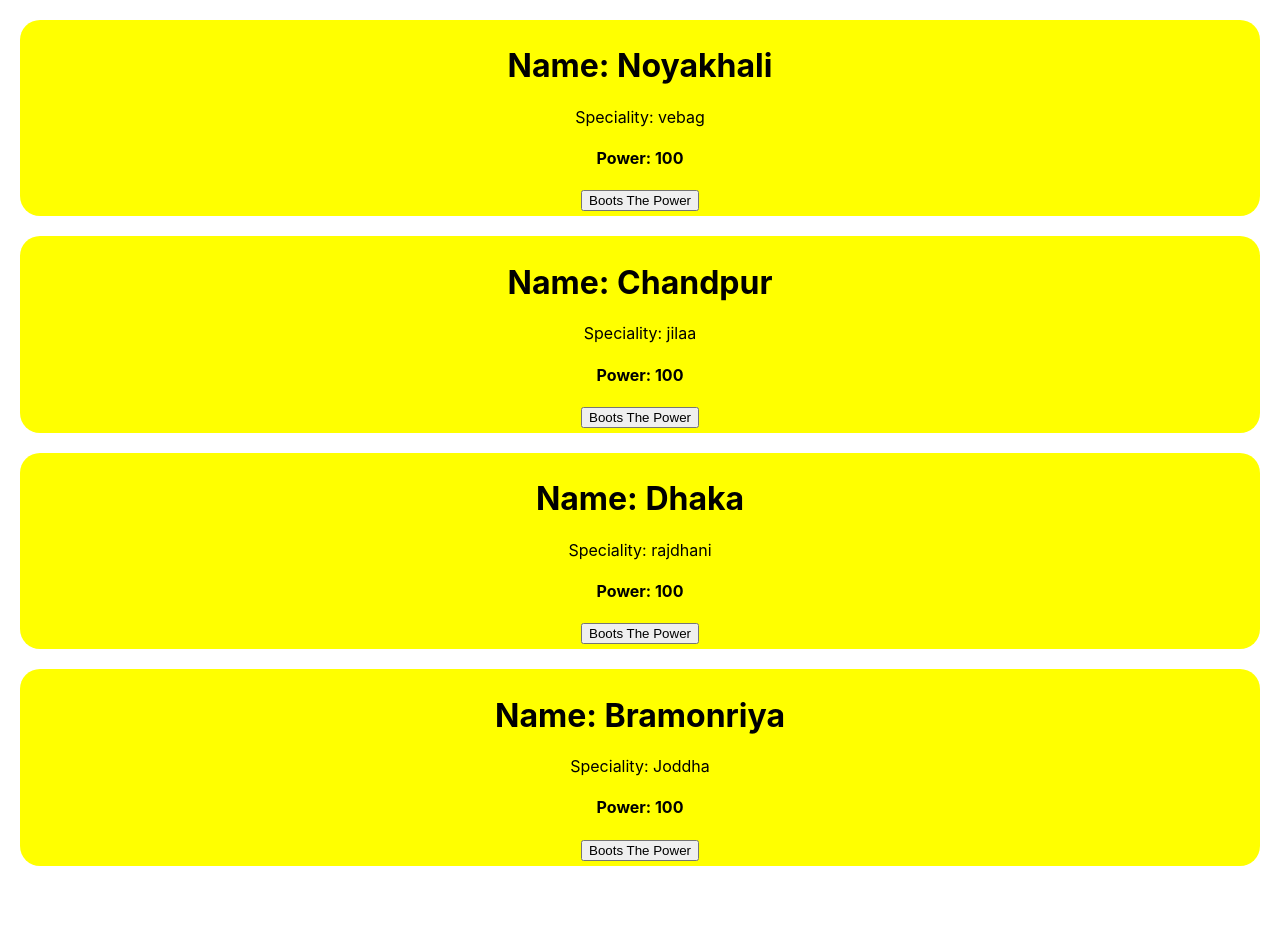
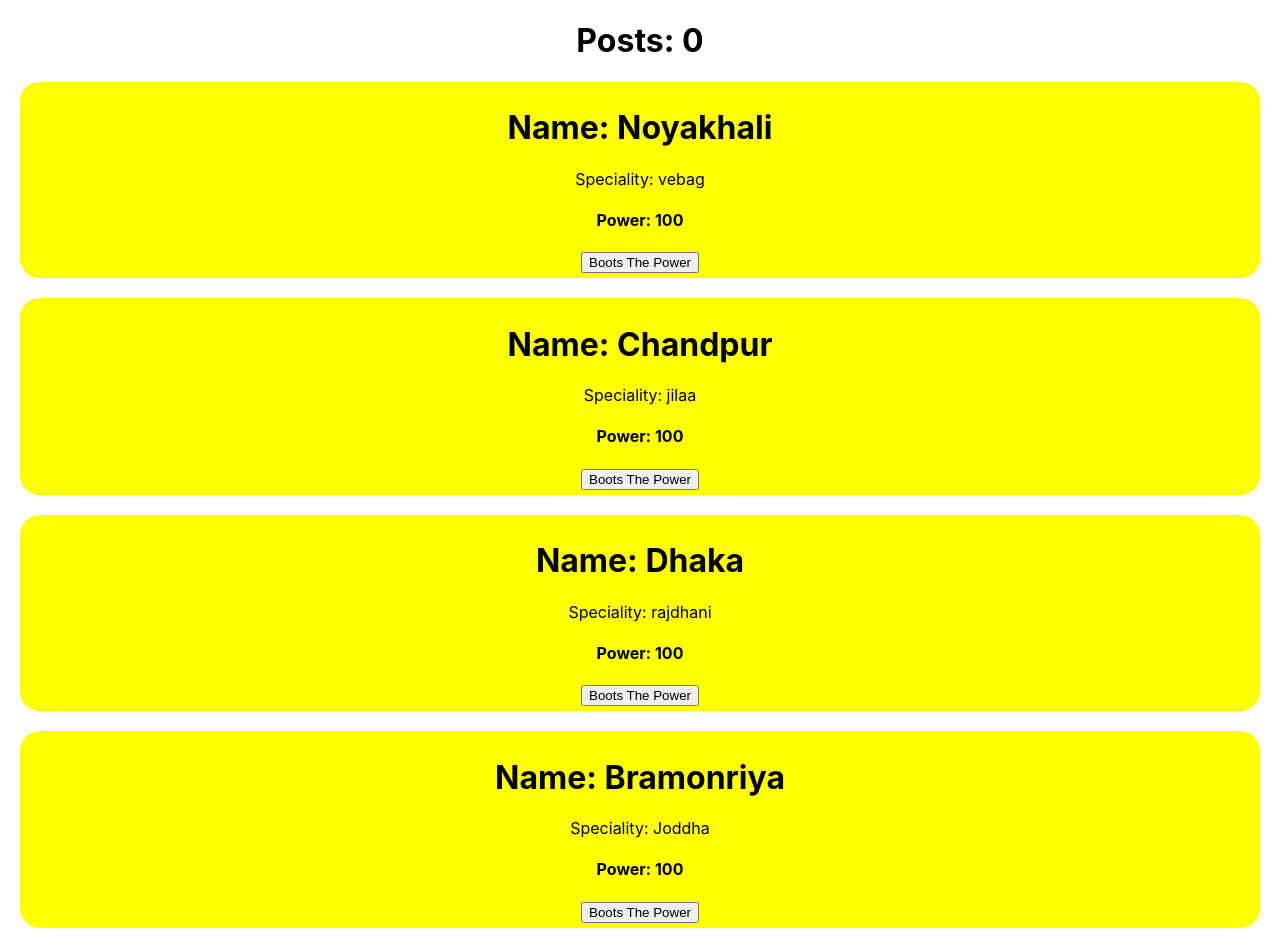
Before and after one commit to rasel497/reactjs-core-concepts-recup, a React (Create React App) app: page / in a window 1280 px wide. Before the commit the page ends 886 px from the top, so only its background shows below. Built offline with nearby package versions, Linux system fonts and the light colour scheme; no server answers.

Commit message:
Load data length using the useEffect

```diff
--- a/src/App.js
+++ b/src/App.js
@@ -1,10 +1,11 @@
 import logo from './logo.svg';
 import './App.css';
-import { useState } from 'react';
+import { useEffect, useState } from 'react';
 
 function App() {
   return (
     <div className="App">
+      <LoadPosts></LoadPosts>
       <District name="Noyakhali" speciality="vebag"></District>
       <District name="Chandpur" speciality="jilaa"></District>
       <District name="Dhaka" speciality="rajdhani"></District>
@@ -13,6 +14,24 @@ function App() {
   );
 }
 
+// 01---expmple:
+function LoadPosts() {
+  const [posts, setPosts] = useState([]);
+
+  useEffect(() => {
+    fetch('https://jsonplaceholder.typicode.com/posts')
+      .then(res => res.json())
+      .then(data => setPosts(data));
+  }, [])
+
+  return (
+    <div>
+      <h1>Posts: {posts.length}</h1>
+    </div>
+  )
+}
+
+// 01---expmple:
 // using css style in variable
 const districtStyle = {
   backgroundColor: 'yellow',
@@ -29,7 +48,7 @@ function District(props) {
   const bootsPower = () => {
     const newPower = power - 10;
     if (newPower < 10) {
-      return alert('Recharge you phone');
+      return alert('Battery is low! Recharge you phone.');
     }
     setPower(newPower);
   }
--- a/src/index.js
+++ b/src/index.js
@@ -6,9 +6,9 @@ import reportWebVitals from './reportWebVitals';
 
 const root = ReactDOM.createRoot(document.getElementById('root'));
 root.render(
-  <React.StrictMode>
-    <App />
-  </React.StrictMode>
+
+  <App />
+
 );
 
 // If you want to start measuring performance in your app, pass a function
```
